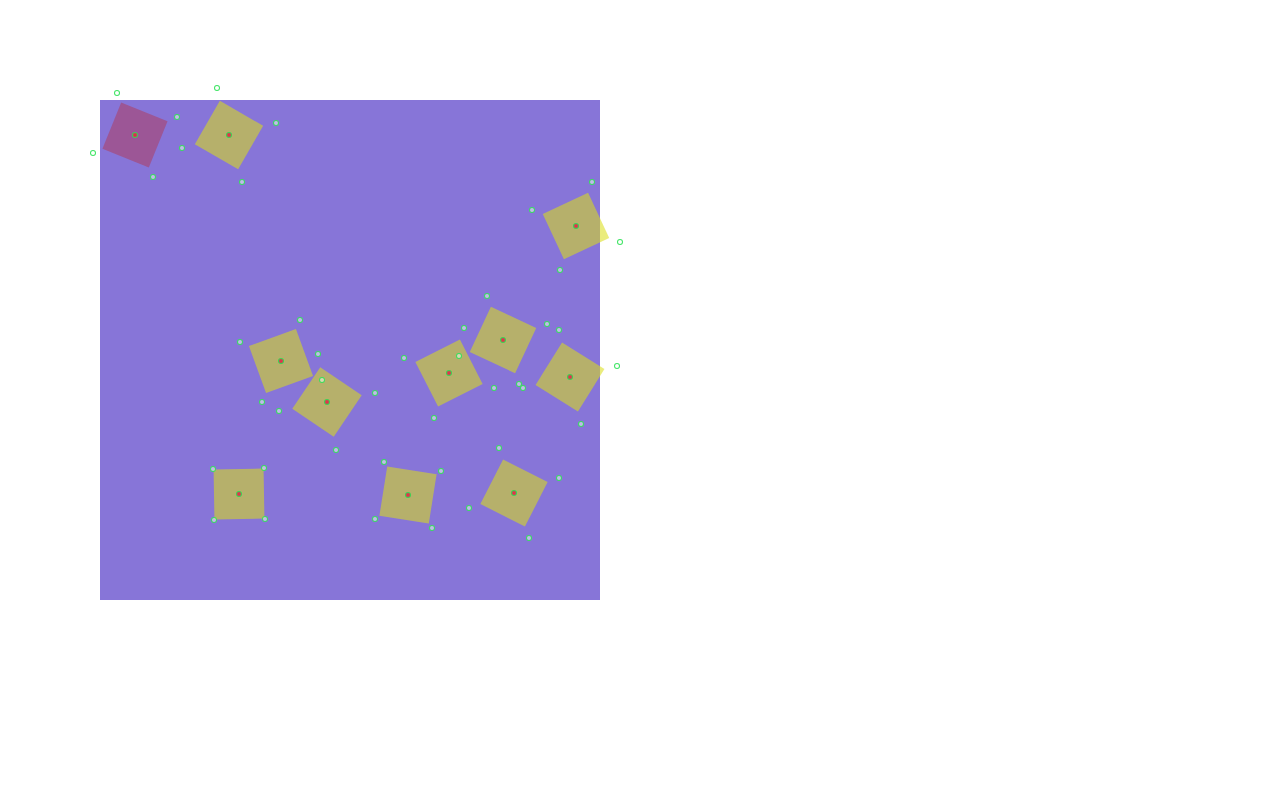
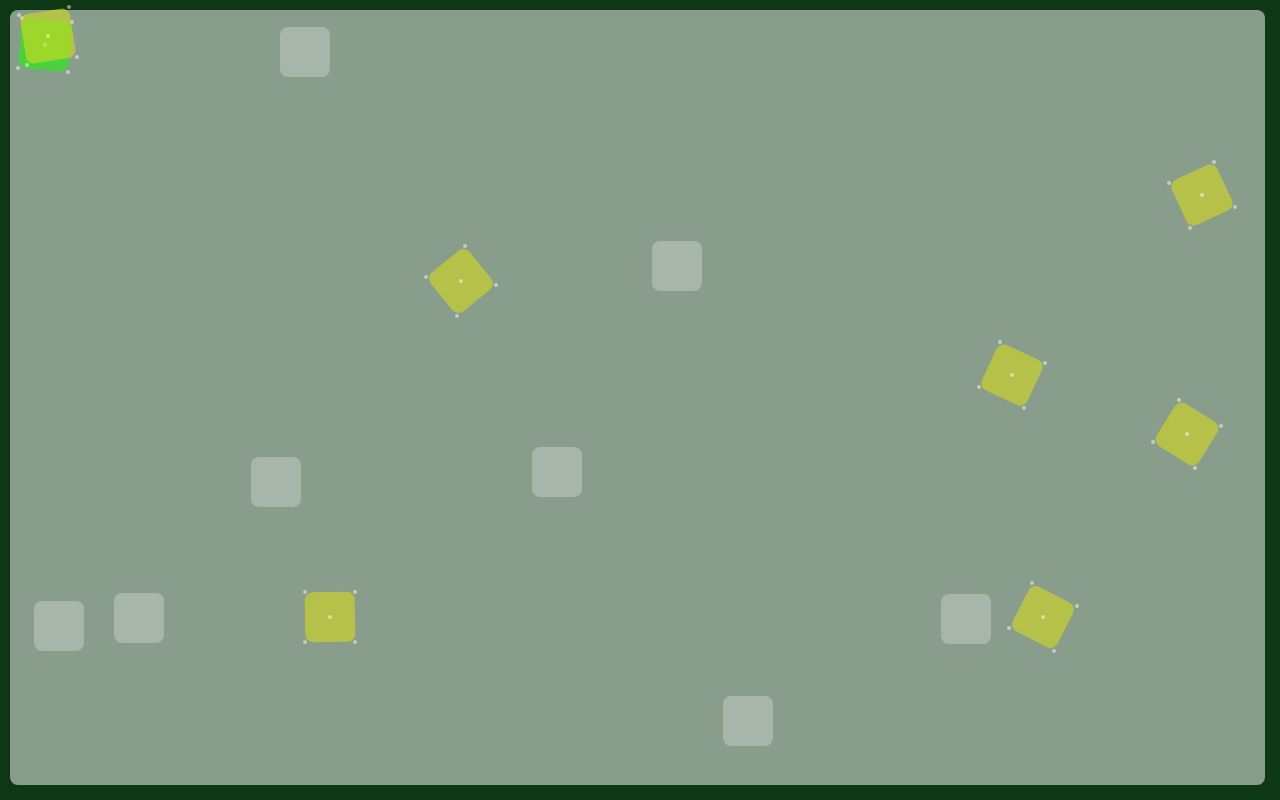
Before and after one commit to patobeur/henchs, a plain HTML site: page testing/transform/index.html in a window 1280 px wide. Drawn offline with Linux system fonts and the light colour scheme.

Commit message:
update test

```diff
--- a/testing/transform/index.html
+++ b/testing/transform/index.html
@@ -19,20 +19,28 @@
 
 	<body>
 		<div class="map" id="map">
+			<!--
+			<div class="square2" id="square2"
+				style="top: 10px; left: 100px; width: 50px; height: 50px;transform: rotate(76deg);"></div> -->
 			<div class="square" id="square"
-				style="top: 10px; left: 10px; width: 50px; height: 50px; transform: rotate(22deg);"></div>
+				style="top: 10px; left: 10px; width: 50px; height: 50px; transform: rotate(5deg);"></div>
 		</div>
 		<script>
+
+
+
 			// create carre
-			let rotationRate = 99 // %
-			let nbCarre = 10
+			let rotationRate = 60 // %
+			//
+			let nbCarre = 15
 			let container = document.getElementById('map')
 			let containerBCR = container.getBoundingClientRect()
-			let carre = { width: 50, height: 50, border: 0 }
+			let carre = { width: 50, height: 50, border: 0, className: 'carre' }
+			let min = 0
 			for (let index = 0; index < nbCarre; index++) {
 				let divCarre = document.createElement('div');
-				divCarre.className = 'carre';
-				let min = 0
+				// divCarre.id = 'carre_' + index
+				divCarre.className = carre.className;
 				let left = Math.floor(Math.random() * (containerBCR.width - (carre.width / 2) - min + 1) + min);
 				let top = Math.floor(Math.random() * (containerBCR.height - (carre.height / 2) - min + 1) + min);
 				divCarre.style.top = top + 'px'
@@ -40,24 +48,18 @@
 				divCarre.style.width = carre.width + 'px'
 				divCarre.style.height = carre.height + 'px'
 
-				let rotated = Math.floor(Math.random() * (100) + 1) <= rotationRate ? true : false;
-				if (rotated === true) {
+				if (Math.floor(Math.random() * (100) + 1) <= rotationRate) {
 					divCarre.style.transform = "rotate(" + Math.floor(Math.random() * 360) + "deg)";
 					divCarre.classList.add('rotated')
-					divCarre.id = 'carre_' + index
-				}
-				else {
 				}
 				container.appendChild(divCarre);
 			}
 
 			// Utilisation de la classe avec l'élément 'carre'
 			const sommetsManager = new SommetsManager();
-			let datas = sommetsManager.start('carre', 'map', false, true)
-			console.log('datas:', datas)
 
-			let square = document.getElementById('square')
-			sommetsManager.setElementCoords(square)
+			sommetsManager.hydrateItemsByClassName('carre', 'map', true)
+			sommetsManager.hydrateItemById('square', 'map', true)
 
 		</script>
 	</body>
--- a/testing/transform/sommetmanager.js
+++ b/testing/transform/sommetmanager.js
@@ -1,119 +1,85 @@
-"use strict";
 class SommetsManager {
 	constructor() {
+		// this.setTargetContainerById('map')
 		this.AllItems = []
 		this.immat = new Number(0)
-		// this.elements = null
 		this.visual = {
-			border: 1,
-			rayon: 2,
+			border: 0,
+			width: 4,
+			height: 4,
 		}
+		this.error = false;
 	}
-	start(stringName, targetId, byid = false, display = false) {
-		this.id = targetId
-		this.target = document.getElementById(this.id)
-		let allElements = this.getAllElements(stringName, byid)
-		// this.initTarget(divId)
-
-
-
-		if (allElements) {
-			// if (typeof this.elements === 'object' && this.elements.length > 0) { }
-			for (let index = 0; index < this.elements.length; index++) {
-
-				this.AllItems[this.immat] = this.getNewItem(this.elements[index]);
-				this.setItemCoords(this.AllItems[this.immat])
-				if (display === true) this.afficheSommets(this.AllItems[this.immat]);
-				this.immat++;
-			}
-		}
-		return this.AllItems
-
+	setTargetContainerById(targetId) {
+		let tmpTarget = document.getElementById(targetId)
+		if (typeof tmpTarget === 'object') this.targetMap = tmpTarget;
+		this.targetMapRect = this.targetMap.getBoundingClientRect()
 	}
-	setElementCoords(element) {
+	setElementCoords(element, display = false) {
 		let item = this.getNewItem(element)
-		console.log(item)
 		this.setItemCoords(item)
-		this.afficheSommets(item);
-	}
-	initTarget(id) {
-		let targetTest = document.getElementById(id)
-		if (typeof targetTest === 'object') this.target = targetTest;
-	}
-	getAllElements(Name, byId) {
-		this.elements = !byId ? document.getElementsByClassName(Name) : document.getElementById(Name);
-		if (typeof this.elements === 'object' && this.elements.length > 0) {
-			return true
-		}
-		return false
+		if (display && item.rotate) this.afficheSommets(item);
+		return item.coords
 	}
 	getNewItem(element) {
 		let newItem = {
 			immat: this.immat,
 			element: element,
 			rect: element.getBoundingClientRect(),
-			coords: { topleft: { left: 0, top: 0 }, topright: { left: 0, top: 0 }, bottomleft: { left: 0, top: 0 }, bottomright: { left: 0, top: 0 } },
+			sizes: { w: element.offsetWidth, h: element.offsetHeight },
+			// purpose is here
+			coords: {
+				topleft: {
+					left: element.offsetLeft,
+					top: element.offsetTop
+				},
+				topright: {
+					left: element.offsetLeft + element.offsetWidth,
+					top: element.offsetTop
+				},
+				bottomleft: {
+					left: element.offsetLeft,
+					top: element.offsetTop + element.offsetHeight
+				},
+				bottomright: {
+					left: element.offsetLeft + element.offsetWidth,
+					top: element.offsetTop + element.offsetHeight
+				},
+				center: {
+					left: element.offsetLeft + (element.offsetWidth / 2),
+					top: element.offsetTop + (element.offsetHeight / 2)
+				}
+			},
 			rotate: false
 		}
 		var rotate = element.style.transform.match(/rotate\((\d+)(.+)\)/);
 		if (rotate) {
 			var [num, unit] = rotate.slice(1);
 			newItem.rotate = num
+			newItem.rotateUnit = unit
 		}
 		return newItem
 	}
 	setItemCoords(item) {
-		item.coords = {
-			topleft: { left: item.rect.left, top: item.rect.top },
-			topright: { left: item.rect.left + item.rect.width, top: item.rect.top },
-			bottomleft: { left: item.rect.left, top: item.rect.top + item.rect.height },
-			bottomright: { left: item.rect.left + item.rect.width, top: item.rect.top + item.rect.height },
-			center: { left: item.rect.left + (item.rect.width / 2), top: item.rect.top + (item.rect.height / 2) }
-		}
+		// apply rotation to vertices
 		if (item.rotate) {
-			// apply rotation to vertices
 			let v = ['topleft', 'topright', 'bottomleft', 'bottomright'] // vertices
 			for (let index = 0; index < v.length; index++) {
-
-
 				let dataName = v[index]
-
-				// Exemple d'utilisation de la fonction
-				var w = item.rect.width;  // largeur du carré
-				var h = item.rect.heigth;  // hauteur du carré
-				var Px = item.coords[dataName].left;  // Coordonnée x du point P
-				var Py = item.coords[dataName].top;  // Coordonnée y du point P
-				var Cx = item.coords['center'].left;  // Coordonnée x du centre C du cercle
-				var Cy = item.coords['center'].top;  // Coordonnée y du centre C du cercle
-				var R = Math.sqrt(w * w + h * h)
-				R = R.toFixed(2);    // Rayon du cercle
-				var rotate = item.rotate;  // Angle de rotation en degrés
-
-				var nextPosition = sommetsManager.rotatePoint(Px, Py, Cx, Cy, R, rotate);
-
+				var nextPosition = this.rotatePoint(
+					item.coords[dataName].left, // Coordonnée x du point P
+					item.coords[dataName].top, // Coordonnée y du point P
+					// purpose is here
+					item.coords['center'].left, // Coordonnée x du centre C du cercle
+					item.coords['center'].top, // Coordonnée y du centre C du cercle
+					item.rotate, // Angle de rotation en degrés
+				);
 				item.coords[dataName].left = nextPosition.x
 				item.coords[dataName].top = nextPosition.y
-
 			}
 		}
 	}
-	afficheSommets(item) {
-		// let item = this.AllItems[immat]
-		let divSommet = document.createElement('div');
-		let v = ['topleft', 'topright', 'bottomleft', 'bottomright', 'center'] // vertices
-		for (let index = 0; index < v.length; index++) {
-			let elem = divSommet.cloneNode();
-			elem.className = "vertice " + v[index];
-			elem.style.width = (this.visual.rayon * 2) + 'px';
-			elem.style.height = (this.visual.rayon * 2) + 'px';
-			elem.style.left = (item.coords[v[index]].left - this.visual.rayon - this.visual.border) + 'px';
-			elem.style.top = (item.coords[v[index]].top - this.visual.rayon - this.visual.border) + 'px';
-			//if (this.target) this.target.appendChild(elem);
-			//item.element.parentNode.appendChild(elem);
-			document.body.appendChild(elem);
-		}
-	}
-	rotatePoint(Px, Py, Cx, Cy, R, rotation) {
+	rotatePoint(Px, Py, Cx, Cy, rotation) {
 		// Convertit l'angle de rotation en radians
 		var angleRad = rotation * Math.PI / 180;
 		// Calcule les coordonnées du vecteur entre C et P
@@ -131,4 +97,45 @@ class SommetsManager {
 			y: newY
 		};
 	}
+	afficheSommets(item) {
+		let divSommet = document.createElement('div');
+		let v = ['topleft', 'topright', 'bottomleft', 'bottomright', 'center'] // vertices
+		for (let index = 0; index < v.length; index++) {
+
+			let elem = divSommet.cloneNode();
+			elem.className = "vertice " + v[index];
+			elem.style.width = ((this.visual.width)) + 'px';
+			elem.style.height = ((this.visual.height)) + 'px';
+			elem.style.left = (item.coords[v[index]].left - (this.visual.width / 2) - (this.visual.border)) + 'px';
+			elem.style.top = (item.coords[v[index]].top - (this.visual.height / 2) - (this.visual.border)) + 'px';
+			// if (v[index] === "center") elem.textContent = 'x'
+			if (this.targetMap) {
+				// this.targetMap.appendChild(elem);
+				item.element.insertAdjacentElement('afterend', elem);
+			}
+			else {
+				document.body.appendChild(elem);
+			}
+		}
+	}
+	// -------------------------------------
+	hydrateItemsByClassName(ClassName, targetId, display = false) {
+		this.setTargetContainerById(targetId)
+		let purpose = []
+		let allElements = document.getElementsByClassName(ClassName)
+		if (allElements) {
+			if (typeof allElements === 'object' && allElements.length > 0) {
+				for (let index = 0; index < allElements.length; index++) {
+					purpose.push(this.setElementCoords(allElements[index], display))
+				}
+			}
+		}
+		console.log(purpose)
+	}
+	// -------------------------------------
+	hydrateItemById(Id, targetId, display = false) {
+		this.setTargetContainerById(targetId)
+		let square = document.getElementById(Id)
+		console.log(this.setElementCoords(square, display))
+	}
 }
--- a/testing/transform/style.css
+++ b/testing/transform/style.css
@@ -1,42 +1,54 @@
 :root {
-    --vh: 500px;
-    --wh: 500px;
+    --vh: calc(100% - 25px);
+    --wh: calc(100% - 25px);
 }
 
 body {
-    padding: 0;
-    margin: 0;
+    padding: 25px;
+    margin: 25px;
     overflow: hidden;
     background-color: rgb(255, 255, 255);
 }
 
 .map {
     position: absolute;
-	left: 100px;
-	top: 100px;
+	left: 10px;
+	top: 10px;
     height: var(--vh);
     width: var(--wh);
-    background-color: rgb(135, 117, 216);
+    background-color: rgba(255, 255, 255, 0.507);
+	border-radius: .5rem;
 }
 
 .carre {
     position: absolute;
     background-color: rgba(223, 223, 223, 0.363);
+	border-radius: .5rem;
 }
 .square {
     position: absolute;
-    background-color: rgba(193, 34, 34, 0.363);
+    background-color: rgba(21, 255, 0, 0.521);
+	border-radius: .5rem;
+}
+.square2 {
+    position: absolute;
+    background-color: rgba(255, 255, 255, 1);
 }
 
 .vertice {
     position: absolute;
     background-color: rgba(255, 255, 255, 0.493);
     border-radius: 50%;
-    border: 1px solid rgba(43, 226, 83, 0.904)
+    /* border: 1px solid rgba(43, 226, 83, 0.904) */
 }
 
 .center {
-    background-color: rgba(226, 43, 73, 0.904)
+    border: none;
+    /* background-color: none; */
+	display: flex;
+	align-items: center;
+	justify-content: center;
+	font-size: .7rem;
 }
 
 .rotated {
@@ -45,18 +57,18 @@ body {
 
 @media (max-width: 2024px) {
     body {
-        /* background-color: rgb(43, 39, 30); */
+        background-color: rgb(14, 56, 21);
     }
 }
 
 @media (max-width: 1024px) {
     body {
-        /* background-color: rgb(43, 30, 32); */
+        background-color: rgb(42, 27, 109);
     }
 }
 
 @media (max-width: 640px) {
     body {
-        /* background-color: rgb(30, 43, 43); */
+        background-color: rgb(68, 16, 16);
     }
 }
```
